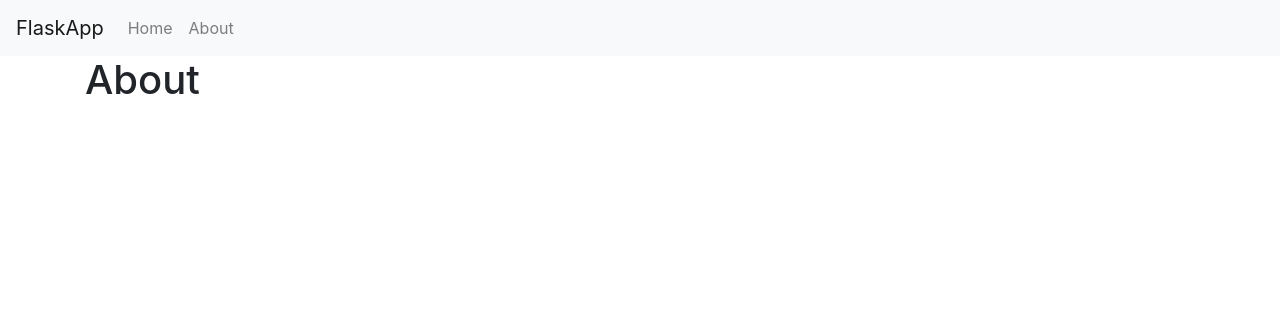
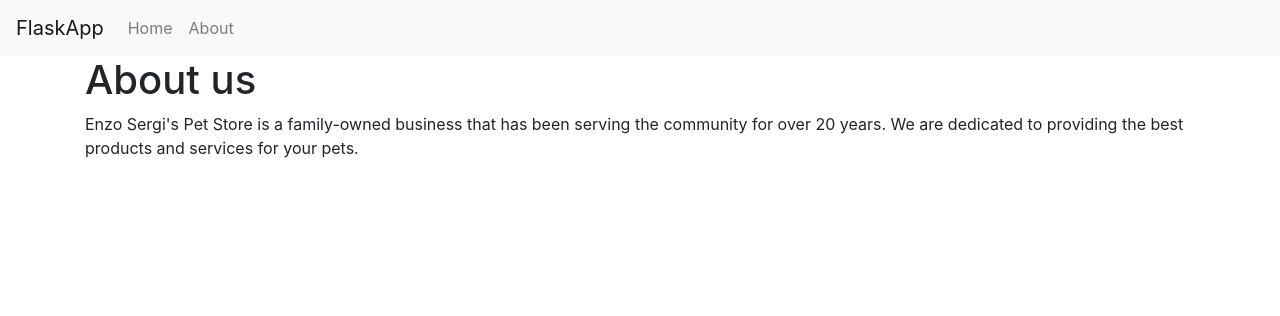
Before and after one commit to Enzoser6/mmis6391-mod04-sergi-demo, a Flask app: page /about in a window 1280 px wide. Shown: the top 316 px of the page. Run offline with Flask 3, Linux system fonts and the light colour scheme; some libraries are stand-ins or nearby versions.

Commit message:
first try to heroku

```diff
--- a/app/templates/about.html
+++ b/app/templates/about.html
@@ -2,7 +2,8 @@
 
 {% block content %}
 
-<h1>About</h1>
+<h1>About us</h1>
+<p>Enzo Sergi's Pet Store is a family-owned business that has been serving the community for over 20 years. We are dedicated to providing the best products and services for your pets.</p>
 
 
 {% endblock %}
```
